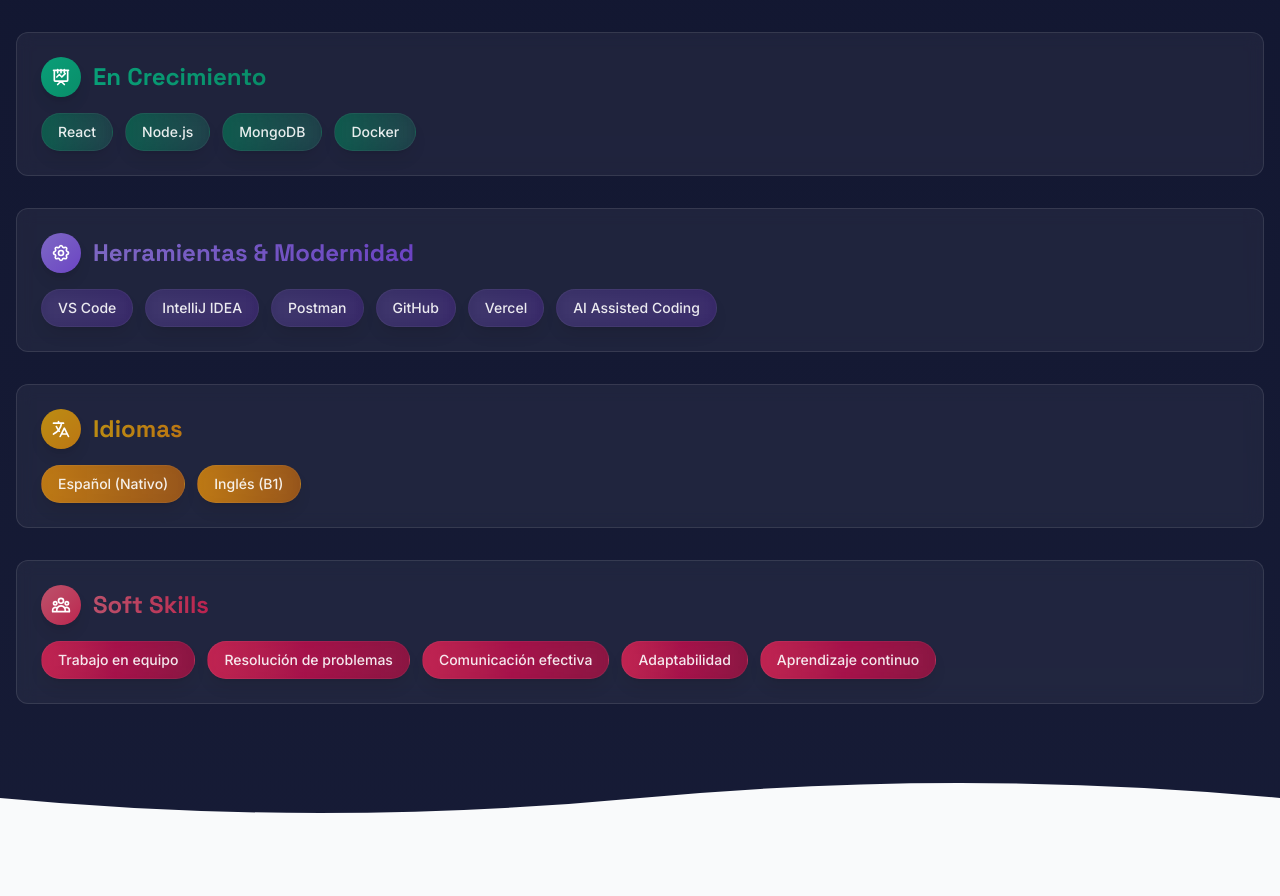
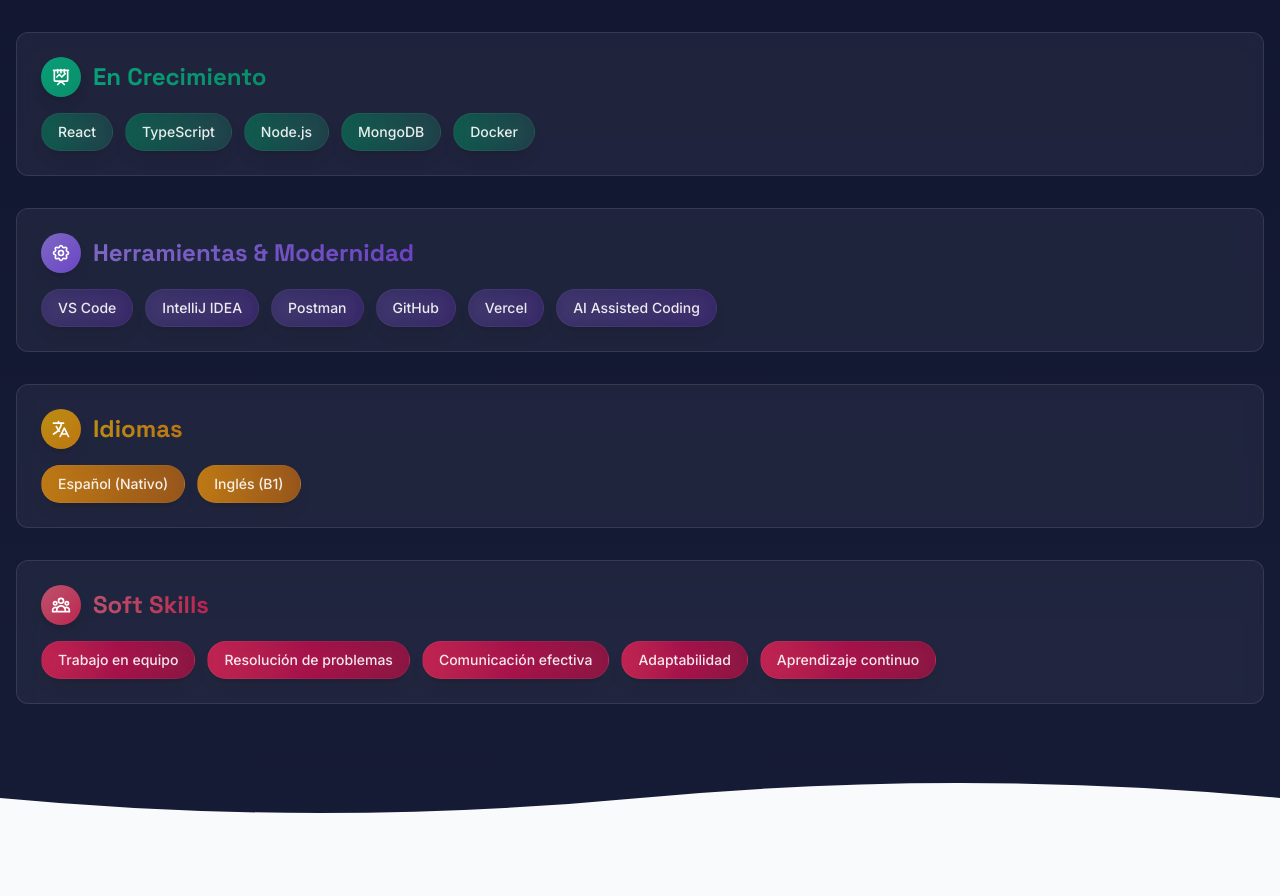
Before and after one commit to AndresFonseca13/portafolio, a React (Vite) app: page / in a window 1280 px wide. Shown: the part 2347-3243 px from the top of the page. Built offline with nearby package versions, Linux system fonts and the light colour scheme.

Commit message:
add new skill typescript

```diff
--- a/src/components/Skills.jsx
+++ b/src/components/Skills.jsx
@@ -26,7 +26,7 @@
             ),
             color: "from-emerald-400/70 to-emerald-500/70",
             colorPill: "from-emerald-700/60 to-emerald-600/20",
-            habilidades: ['React', 'Node.js', 'MongoDB', 'Docker']
+            habilidades: ['React', 'TypeScript', 'Node.js', 'MongoDB', 'Docker']
         },
         {
             id: 3,
```
Also changed, not shown: public/laptop.png (deleted), public/portatil.avif (deleted).
